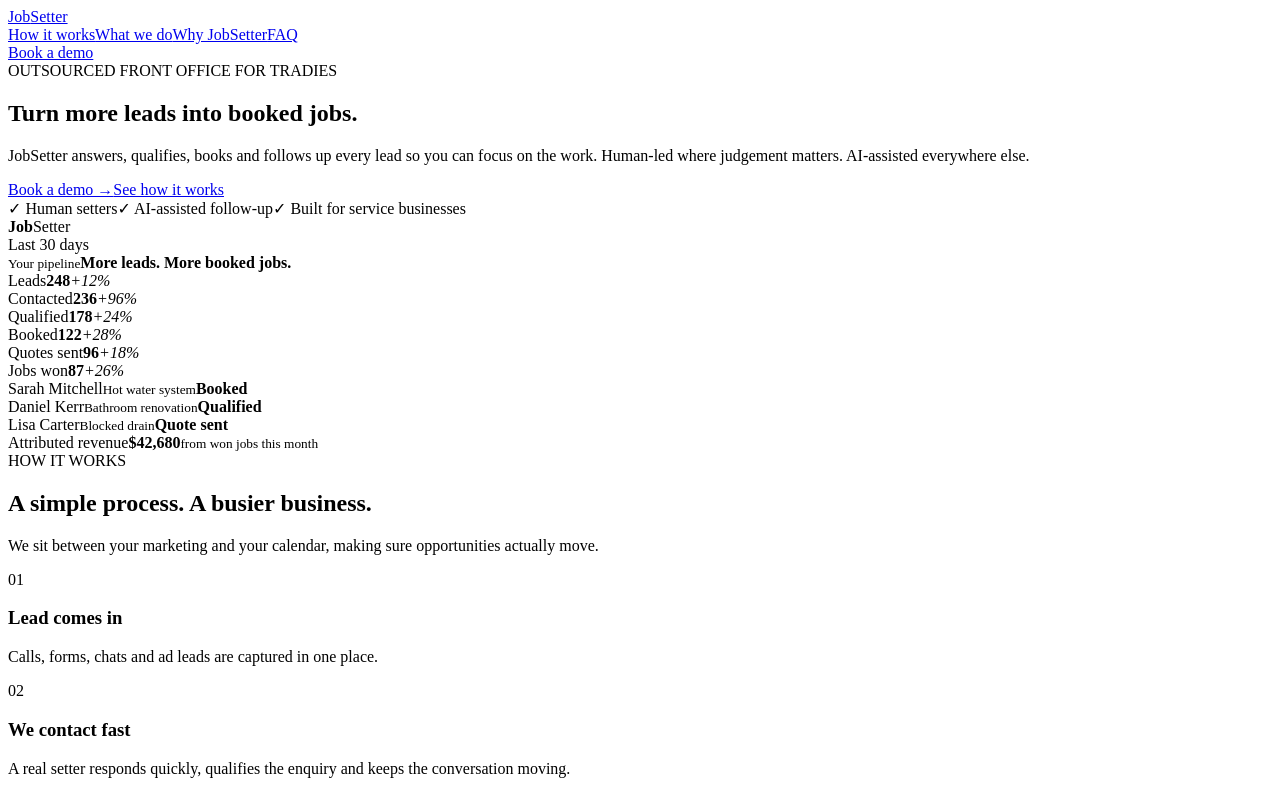
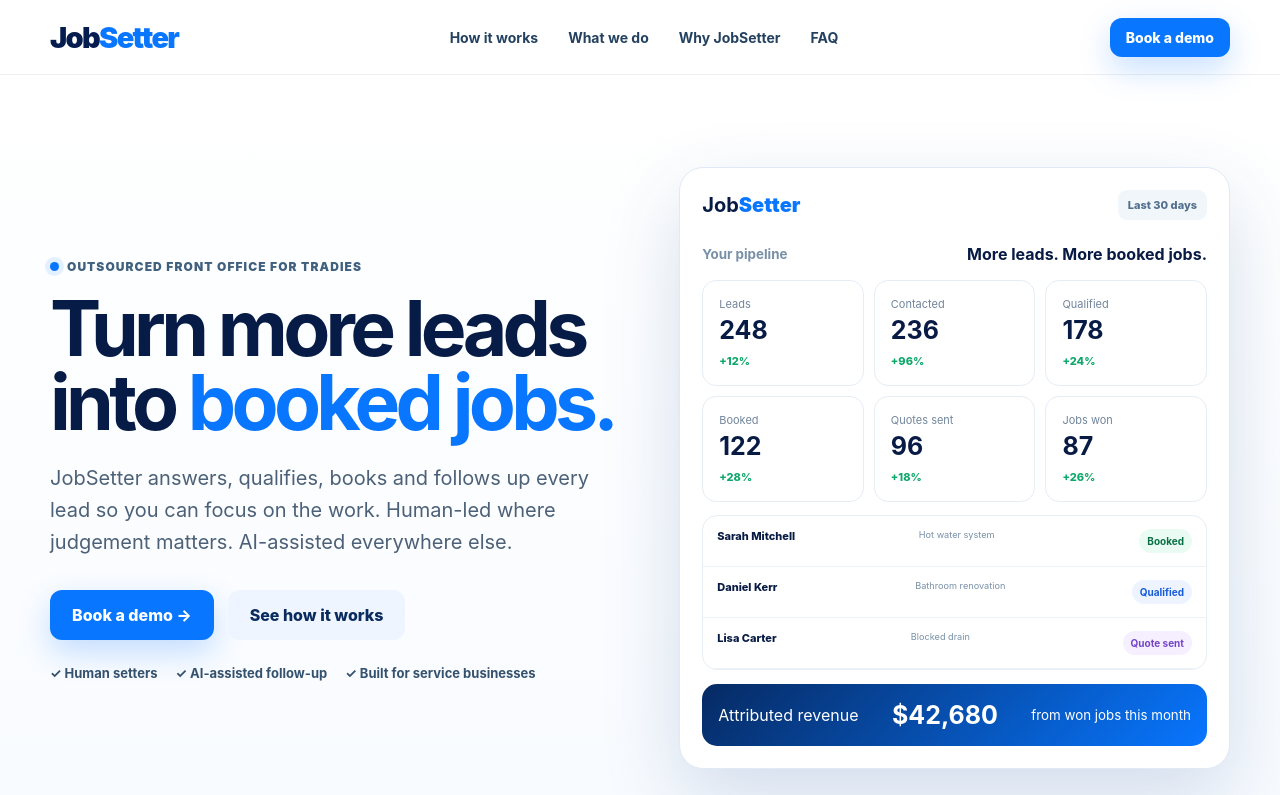
Before and after one commit to Boatsy007/Jobsetter, a Next.js app: page / in a window 1280 px wide. Shown: the top 795 px of the page. Built offline with nearby package versions, Linux system fonts and the light colour scheme.

Commit message:
Add root layout

```diff
--- /dev/null
+++ b/app/layout.js
@@ -0,0 +1,14 @@
+import "./globals.css";
+
+export const metadata = {
+  title: "JobSetter | Turn More Leads Into Booked Jobs",
+  description: "JobSetter helps tradies turn more enquiries into booked jobs."
+};
+
+export default function RootLayout({ children }) {
+  return (
+    <html lang="en-AU">
+      <body>{children}</body>
+    </html>
+  );
+}
```
